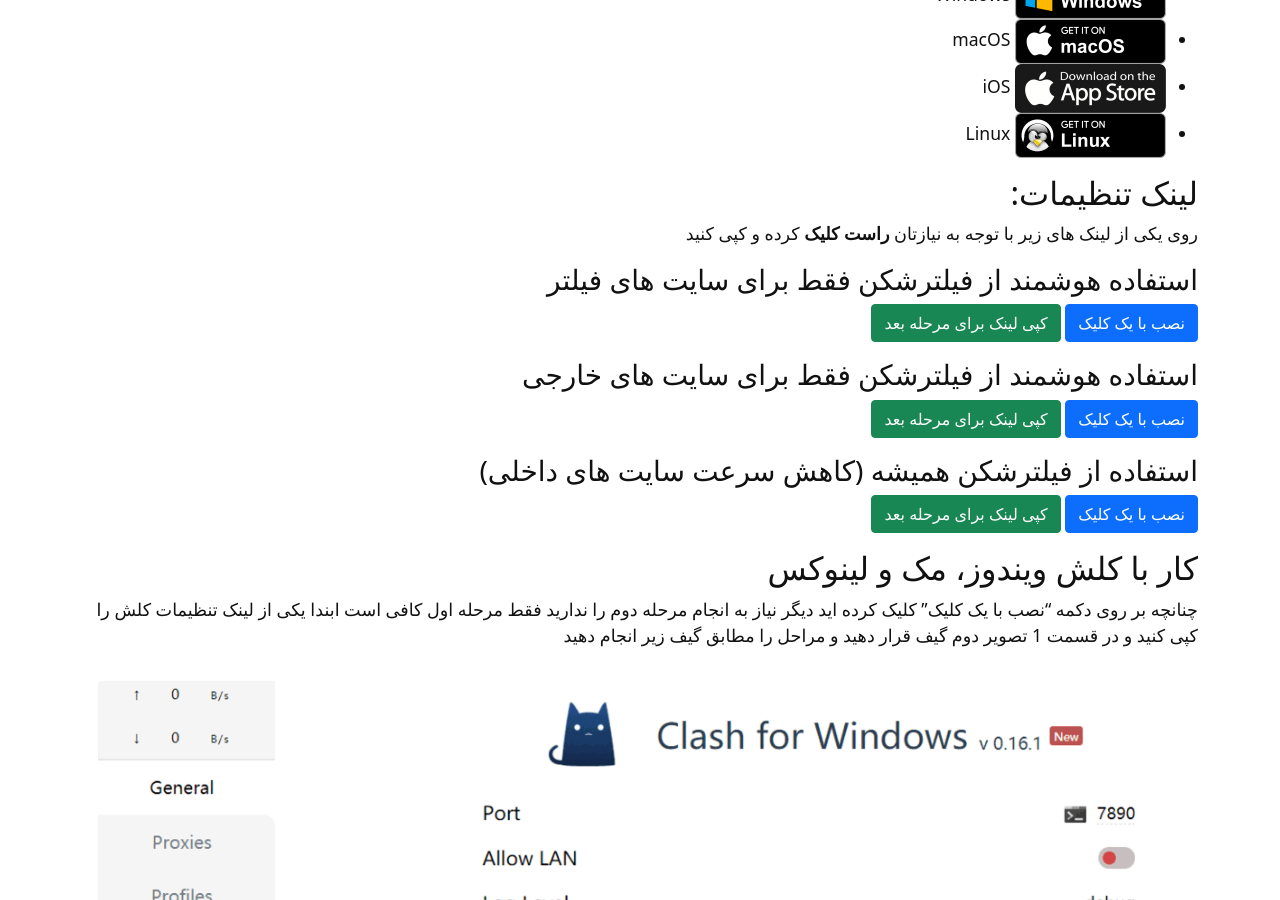
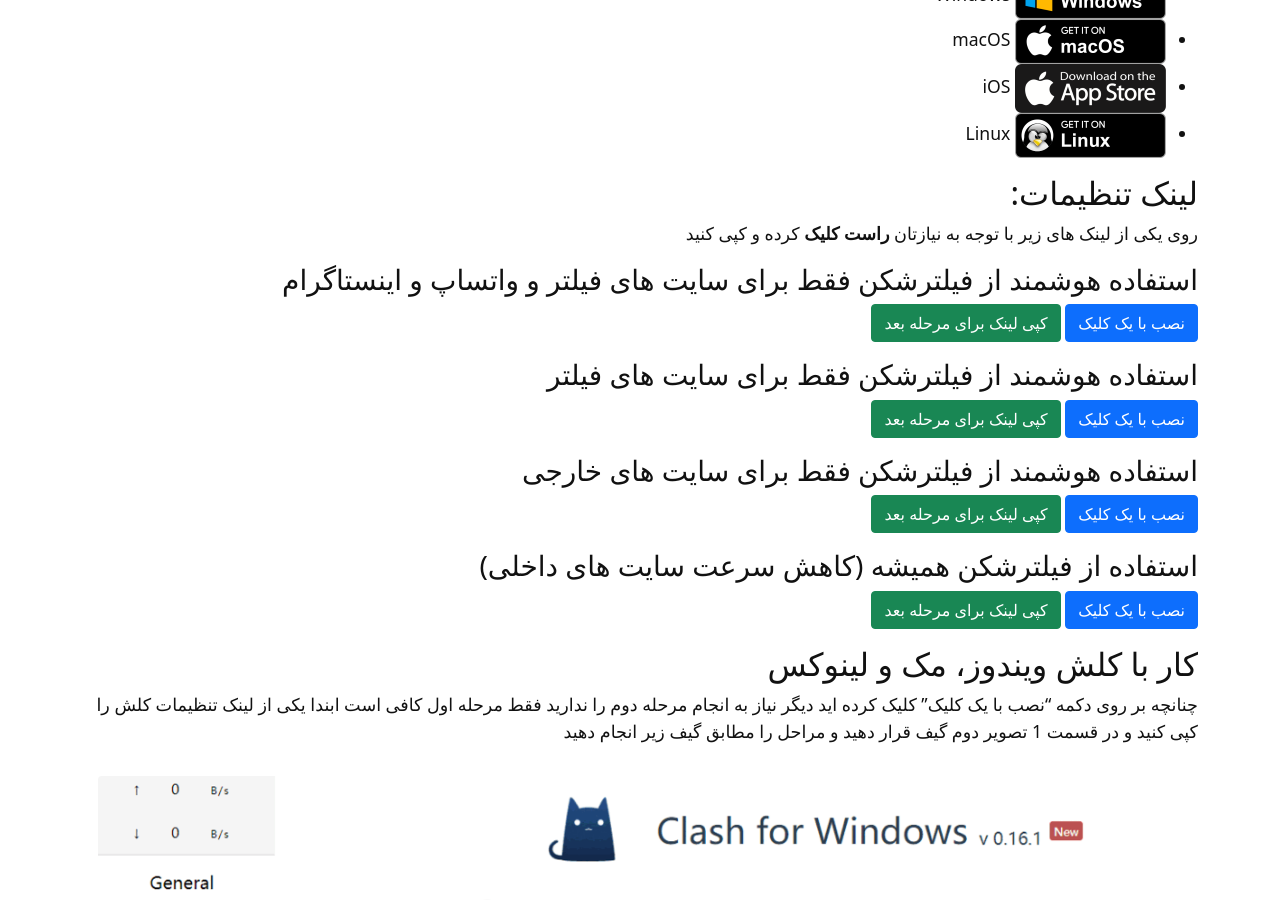
Before and after one commit to hiddify/hiddify.github.io, a Jekyll site: the page built from pages/private_proxy_help.md, in a window 1280 px wide and 900 px high, scrolled down 384 px. Built offline with Jekyll 4.4.1, drawn with Linux system fonts in a browser that asks for light colours.

Commit message:
Update private_proxy_help.md

```diff
--- a/pages/private_proxy_help.md
+++ b/pages/private_proxy_help.md
@@ -12,11 +12,11 @@ layout: no_header
 
 # پروکسی سایت ها و اپلیکشن ها:
 ابتدا با توجه به سیستم عامل خود یکی از نرم افزارهای زیر را دانلود کنید:
-- [![Android: Google Play](/images/google-play-badge.png)](https://play.google.com/store/apps/details?id=com.github.kr328.clash) - [![Android: APK](/images/android-apk-badge.png)](/defaultusersecret/gh/Kr328/ClashForAndroid/releases/download/v2.5.11/cfa-2.5.11-premium-universal-release.apk) Android
-- [![Windows](/images/BadgeWindows.png)](/defaultusersecret/Fndroid/clash_for_windows_pkg/releases/download/0.20.4/Clash.for.Windows.Setup.0.20.4.exe) Windows
-- [![macOS](/images/BadgeMacOS.png)](/defaultusersecret/Fndroid/clash_for_windows_pkg/releases/download/0.20.4/Clash.for.Windows-0.20.4.dmg) macOS
+- [![Android: Google Play](/images/google-play-badge.png)](https://play.google.com/store/apps/details?id=com.github.kr328.clash) - [![Android: APK](/images/android-apk-badge.png)](../gh/Kr328/ClashForAndroid/releases/download/v2.5.11/cfa-2.5.11-premium-universal-release.apk) Android
+- [![Windows](/images/BadgeWindows.png)](../gh/Fndroid/clash_for_windows_pkg/releases/download/0.20.4/Clash.for.Windows.Setup.0.20.4.exe) Windows
+- [![macOS](/images/BadgeMacOS.png)](../gh/Fndroid/clash_for_windows_pkg/releases/download/0.20.4/Clash.for.Windows-0.20.4.dmg) macOS
 - [![iOS: Shadowlink](/images/badgeiOS.png)](https://apps.apple.com/us/app/shadowlink-shadowsocks-vpn/id1439686518) iOS
-- [![Linux](/images/BadgeLinux.png)](/defaultusersecret/Fndroid/clash_for_windows_pkg/releases/download/0.20.5/Clash.for.Windows-0.20.5-x64-linux.tar.gz) Linux
+- [![Linux](/images/BadgeLinux.png)](../gh/Fndroid/clash_for_windows_pkg/releases/download/0.20.5/Clash.for.Windows-0.20.5-x64-linux.tar.gz) Linux
 
 
 
@@ -24,6 +24,12 @@ layout: no_header
 
 ## لینک تنظیمات:
 روی یکی از لینک های زیر با توجه به نیازتان **راست کلیک** کرده و کپی کنید
+
+### استفاده هوشمند از فیلترشکن فقط برای سایت های فیلتر و واتساپ و اینستاگرام
+
+<a href="clash://install-config?url=https://defaultserverhost/defaultusersecret/clash/lite-meta.yml" class="btn btn-primary">نصب با یک کلیک</a>
+<a href="https://defaultserverhost/defaultusersecret/clash/lite-meta.yml" class="btn btn-success copylink">کپی لینک برای مرحله بعد</a>
+
 ### استفاده هوشمند از فیلترشکن فقط برای سایت های فیلتر
 
 <a href="clash://install-config?url=https://defaultserverhost/defaultusersecret/clash/lite.yml" class="btn btn-primary">نصب با یک کلیک</a>
```
